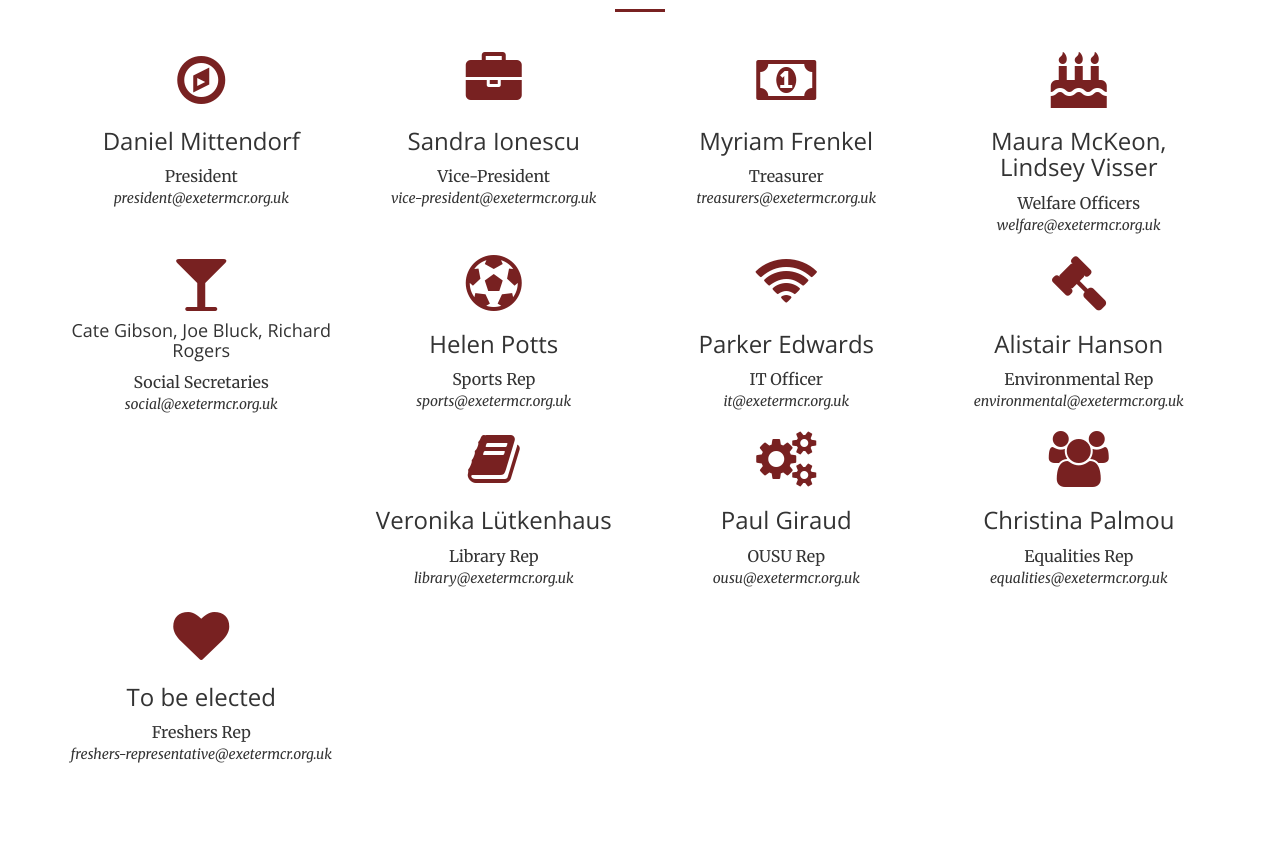
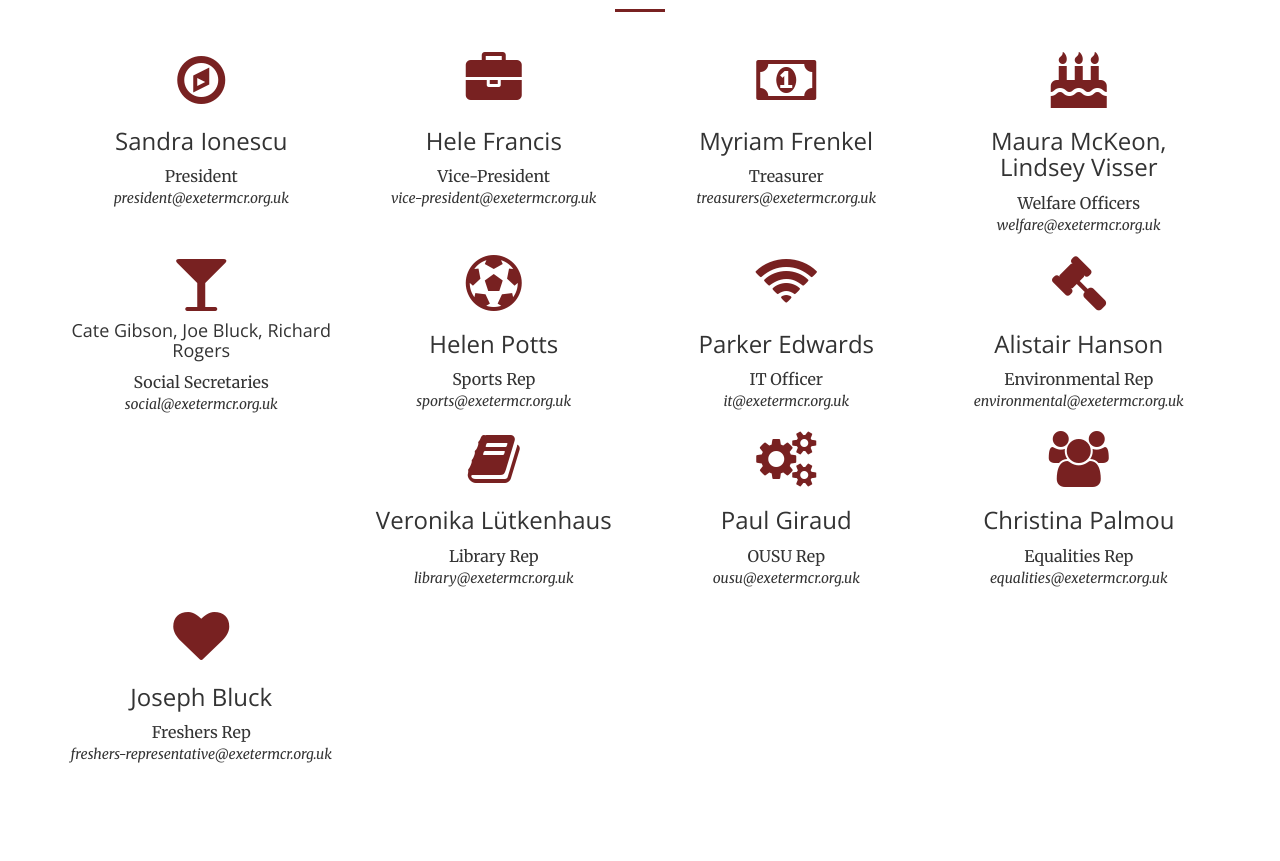
Before and after one commit to exetermcr/beta, a plain HTML site: page index.html in a window 1280 px wide. Shown: the part 1960-2821 px from the top of the page. Drawn offline with nearby package versions, Linux system fonts and the light colour scheme.

Commit message:
President update

```diff
--- a/index.html
+++ b/index.html
@@ -142,7 +142,7 @@
                 <div class="col-lg-3 col-md-6 text-center">
                     <div class="service-box">
                         <i class="fa fa-4x fa-compass wow bounceIn text-primary"></i>
-                        <h3>Daniel Mittendorf</h3>
+                        <h3>Sandra Ionescu</h3>
                         <p>President</p>
                         <i>president@exetermcr.org.uk</i>
                     </div>
@@ -150,7 +150,7 @@
                 <div class="col-lg-3 col-md-6 text-center">
                     <div class="service-box">
                         <i class="fa fa-4x fa-briefcase wow bounceIn text-primary" data-wow-delay=".1s"></i>
-                        <h3>Sandra Ionescu</h3>
+                        <h3>Hele Francis</h3>
                         <p>Vice-President</p>
                         <i>vice-president@exetermcr.org.uk</i>
                     </div>
@@ -230,7 +230,7 @@
                 <div class="col-lg-3 col-md-6 text-center">
                     <div class="service-box">
                         <i class="fa fa-4x fa-heart wow bounceIn text-primary" data-wow-delay=".3s"></i>
-                        <h3>To be elected</h3>
+                        <h3>Joseph Bluck</h3>
                         <p>Freshers Rep</p>
                         <i>freshers-representative@exetermcr.org.uk</i>
                     </div>
```
